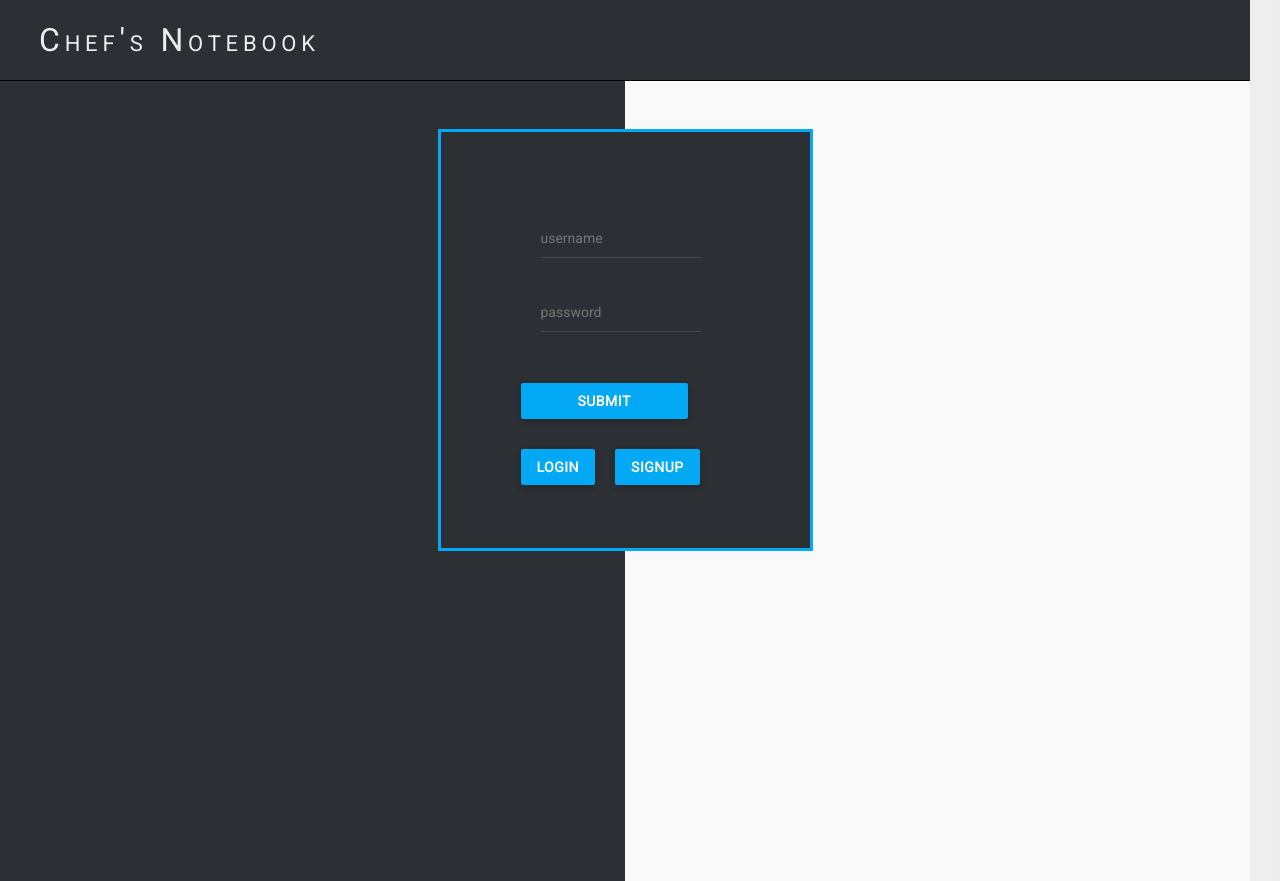
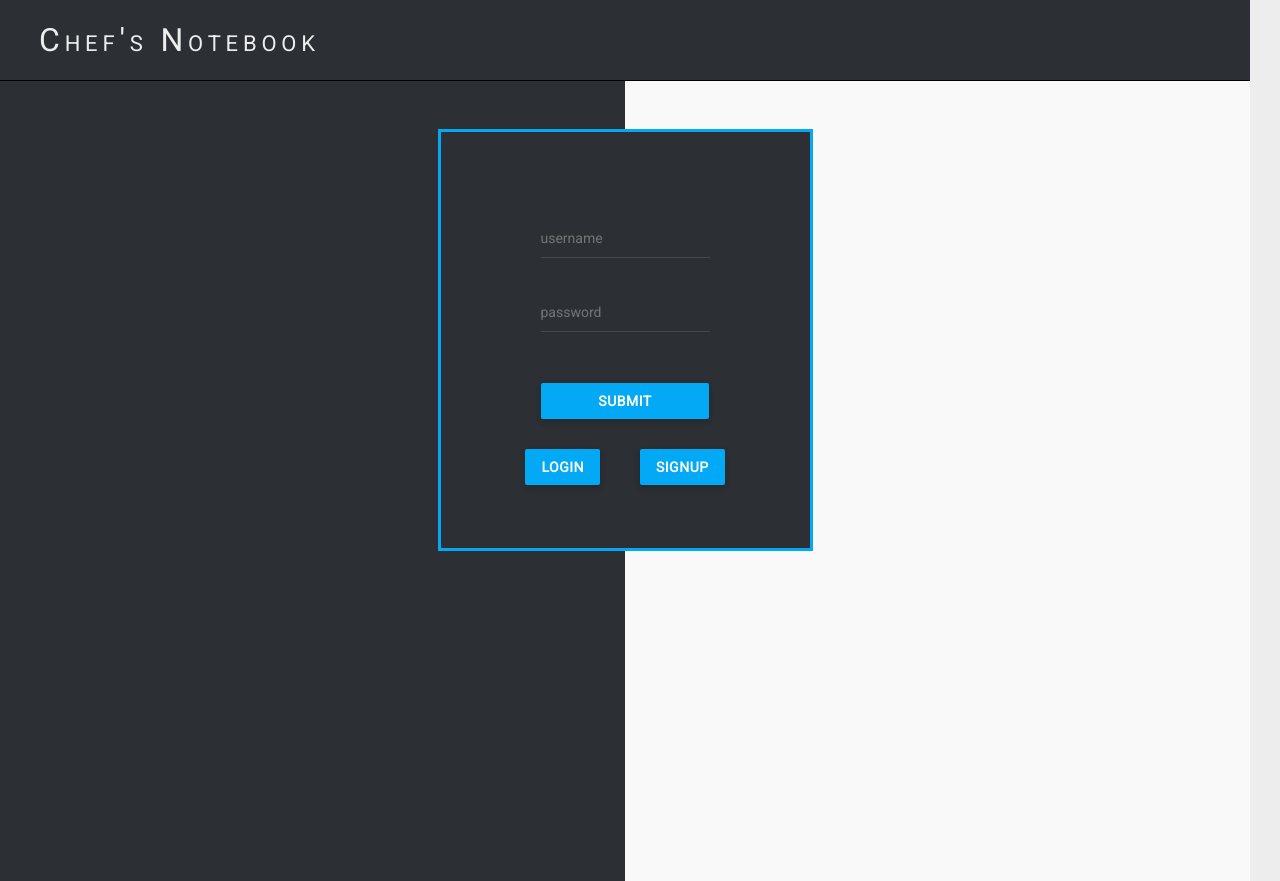
Before and after one commit to ramonaspence/chefs-notebook, a React (Create React App) app in the folder frontend/static/: page / in a window 1280 px wide. Built offline with nearby package versions, Linux system fonts and the light colour scheme; no server answers.

Commit message:
centered form and buttons

```diff
--- a/frontend/static/src/authentication/Login.js
+++ b/frontend/static/src/authentication/Login.js
@@ -55,12 +55,12 @@
     return (
       <React.Fragment>
       <form method="post" type="submit" onSubmit={this.handleLogin}>
-        <div className="card-body">
+        <div className="card-body d-flex justify-content-center flex-column">
           <input className="form-group" type="text" value={this.state.username} autoComplete="username" placeholder="username" name="username" onChange={this.handleChange} />
           <input className="form-group" type="password" value={this.state.password} autoComplete="current-password" placeholder="password" name="password" onChange={this.handleChange} />
         </div>
 
-        <div>
+        <div className="d-flex justify-content-center">
           <button type="submit" className="submit-button">Submit</button>
         </div>
       </form>
--- a/frontend/static/src/authentication/Signup.js
+++ b/frontend/static/src/authentication/Signup.js
@@ -59,7 +59,7 @@
     return (
       <React.Fragment>
         <form method="post" type="submit" onSubmit={this.signUp}>
-          <div className="card-body">
+          <div className="card-body d-flex justify-content-center flex-column">
             <input className="form-group" type="text" name="username" placeholder="username" value={this.state.username} onChange={this.handleChange}/>
             <input className="form-group" type="email" name="email" placeholder="email" autoComplete="email" value={this.state.email} onChange={this.handleChange} />
             <input className="form-group" type="password" name="password1" placeholder="password" autoComplete="new-password" value={this.state.password1} onChange={this.handleChange} />
@@ -67,7 +67,7 @@
             <small className="d-block">passwords must match</small>
           </div>
 
-          <div>
+          <div  className="d-flex justify-content-center">
             <button className="submit-button" onSubmit={this.handleSignUp}>Submit</button>
           </div>
         </form>
--- a/frontend/static/src/containers/Home.js
+++ b/frontend/static/src/containers/Home.js
@@ -52,7 +52,7 @@
             ? <Signup props={this.props}/>
             : <Login props={this.props}/>
             }
-            <div className="d-flex">
+            <div className="d-flex justify-content-center">
               <button onClick={this.switchToLogin} className="home-button">Login</button>
               <button onClick={this.switchToSignUp} className="home-button">Signup</button>
             </div>
--- a/frontend/static/src/containers/styles/styles.css
+++ b/frontend/static/src/containers/styles/styles.css
@@ -47,7 +47,7 @@
   box-shadow: 0 2px 6px rgba(0,0,0,0.1), 0 3px 6px rgba(0,0,0,0.1);
   border: 0;
   outline: 0;
-  margin: 15px 20px 15px 0;
+  margin: 15px 20px 15px 20px;
   transition: all 0.25s;
 }
 
```
